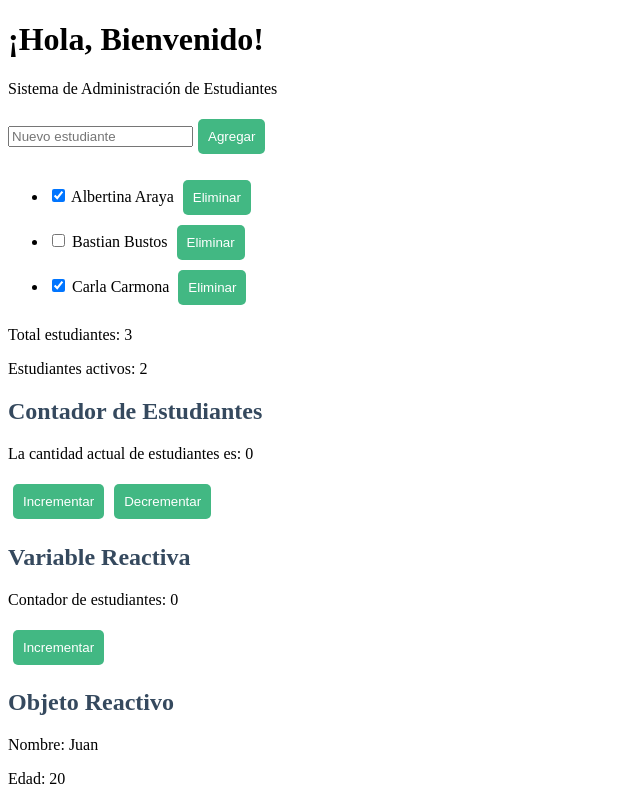
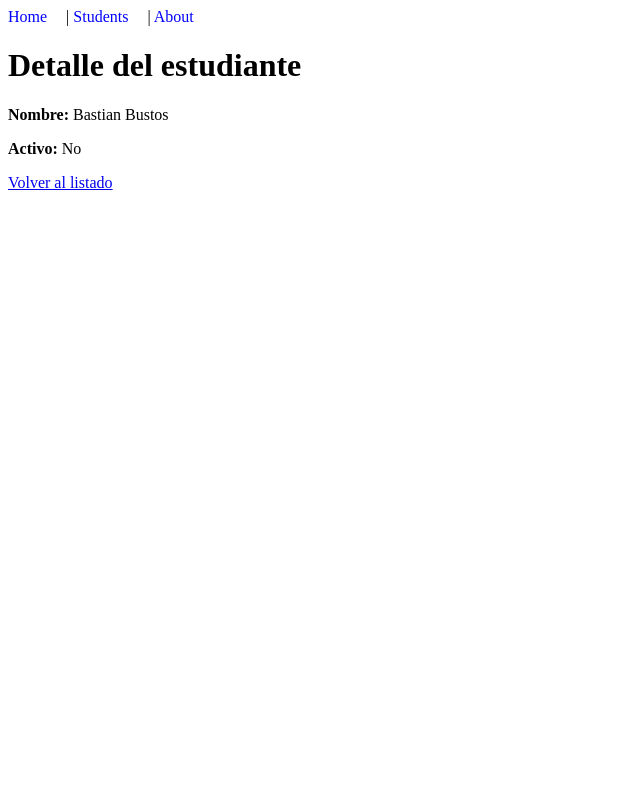
Before and after one commit to jacobvega3it/frontend-estudiantes, a Vue app: page /students/1 in a window 1280 px wide. Shown: the top 800 px of the page, without its empty margins (0-640 px from the left). Built offline with nearby package versions, Linux system fonts and the light colour scheme.

Commit message:
Se agrega Router al proyecto

```diff
--- a/package.json
+++ b/package.json
@@ -9,7 +9,8 @@
   },
   "dependencies": {
     "core-js": "^3.8.3",
-    "vue": "^3.2.13"
+    "vue": "^3.2.13",
+    "vue-router": "4"
   },
   "devDependencies": {
     "@babel/core": "^7.12.16",
--- a/src/App.vue
+++ b/src/App.vue
@@ -1,30 +1,21 @@
 <template>
   <div>
-    <h1>¡Hola, Bienvenido!</h1>
-    <p>Sistema de Administración de Estudiantes</p>
-    <ListadoEstudiantes /> <!-- Uso del componente hijo -->
-    <MiComponente /> <!-- Uso del componente hijo -->
-    <VariableReactiva /> <!-- Uso del componente hijo -->
-    <ObjetoReactivo /> <!-- Uso del componente hijo -->
-    <PropiedadesDerivadas /> <!-- Uso del componente hijo -->
+    <nav>
+      <router-link to="/home">Home</router-link> |
+      <router-link to="/students">Students</router-link> |
+      <router-link to="/about">About</router-link>
+    </nav>
+    <router-view></router-view>
   </div>
 </template>
 
-<script>
-import MiComponente from './components/MiComponente.vue' // Importación del componente hijo
-import VariableReactiva from './components/VariableReactiva.vue';
-import ObjetoReactivo from './components/ObjetoReactivo.vue';
-import PropiedadesDerivadas from './components/PropiedadesDerivadas.vue';
-import ListadoEstudiantes from './components/ListadoEstudiantes.vue';
-
-export default {
-  name: 'App', // Opcional, útil para identificar el componente
-  components: {
-    MiComponente, //Registro del componente hijo
-    VariableReactiva,
-    ObjetoReactivo,
-    PropiedadesDerivadas,
-    ListadoEstudiantes,
-  },
-}
-</script>
+<style scoped>
+  nav {
+    margin-bottom: 20px;
+  }
+  nav a {
+    margin-right: 15px;
+    text-decoration: none;
+    color: blue;
+  }
+</style>
--- /dev/null
+++ b/src/components/DetalleEstudiante.vue
@@ -0,0 +1,39 @@
+<template>
+    <div>
+        <h1>Detalle del estudiante</h1>
+        <div v-if="estudiante">
+            <p><strong>Nombre:</strong> {{ estudiante.nombre }}</p>
+            <p><strong>Activo:</strong> {{ estudiante.activo ? 'Sí' : 'No' }}</p>
+        </div>
+        <div v-else>
+            <p>Estudiante no encontrado.</p>
+        </div>
+        <RouterLink to="/students">Volver al listado</RouterLink>
+    </div>
+</template>
+
+<script>
+import { reactive } from 'vue';
+import { useRoute } from 'vue-router';
+
+export default {
+    setup() {
+        const route = useRoute();
+        const id = parseInt(route.params.id);
+
+        const estudiantes = reactive([
+            { nombre: 'Albertina Araya', activo: true },
+            { nombre: 'Bastian Bustos', activo: false },
+            { nombre: 'Carla Carmona', activo: true },
+        ]);
+
+        const estudiante = estudiantes[id];
+
+        return {
+            estudiantes,
+            estudiante,
+        };
+    },
+};
+
+</script>
--- a/src/components/ListadoEstudiantes.vue
+++ b/src/components/ListadoEstudiantes.vue
@@ -7,6 +7,7 @@
             <li v-for="(estudiante, index) in estudiantes" :key="index">
                 <input type="checkbox" v-model="estudiante.activo" />
                 {{ estudiante.nombre }}
+                <button @click="verDetalleEstudiante(index)">Detalle</button>
                 <button @click="eliminarEstudiante(index)">Eliminar</button>
             </li>
         </ul>
@@ -18,8 +19,10 @@
 
 <script>
 import { ref, reactive, computed } from 'vue';
+import { useRouter } from 'vue-router';
 
 export default {
+    name: 'ListadoEstudiantes',
     setup() {
         const nuevoEstudiante = ref('');
         const estudiantes = reactive([
@@ -27,6 +30,11 @@ export default {
             { nombre: 'Bastian Bustos', activo: false },
             { nombre: 'Carla Carmona', activo: true },
         ]);
+        const router = useRouter();
+
+        const verDetalleEstudiante = (index) => {
+            router.push(`/students/${index}`);
+        };
 
         const agregarEstudiante = () => {
             if (nuevoEstudiante.value.trim() !== '') {
@@ -49,6 +57,7 @@ export default {
             eliminarEstudiante,
             totalEstudiantes,
             estudiantesActivos,
+            verDetalleEstudiante,
         };
     },
 };
--- a/src/main.js
+++ b/src/main.js
@@ -1,4 +1,7 @@
 import { createApp } from 'vue'
 import App from './App.vue'
+import router from './router'
 
-createApp(App).mount('#app')
+const app = createApp(App);
+app.use(router);
+app.mount('#app');
--- /dev/null
+++ b/src/views/AboutView.vue
@@ -0,0 +1,6 @@
+<template>
+    <div>
+        <h1>About</h1>
+        <p>Esta es la página de información</p>
+    </div>
+</template>
--- /dev/null
+++ b/src/views/HomeView.vue
@@ -0,0 +1,6 @@
+<template>
+    <div>
+        <h1>Home</h1>
+        <p>Bienvenido a la página principal.</p>
+    </div>
+</template>
--- /dev/null
+++ b/src/views/StudentDetailView.vue
@@ -0,0 +1,18 @@
+<template>
+    <div>
+        <DetalleEstudiante />
+    </div>
+</template>
+
+<script>
+
+import DetalleEstudiante from '@/components/DetalleEstudiante.vue';
+
+export default {
+    name: 'StudentDetailView',
+    components: {
+        DetalleEstudiante,
+    },
+};
+
+</script>
--- /dev/null
+++ b/src/views/StudentsListView.vue
@@ -0,0 +1,18 @@
+<template>
+    <div>
+        <ListadoEstudiantes />
+    </div>
+</template>
+
+<script>
+
+import ListadoEstudiantes from '../components/ListadoEstudiantes.vue';
+
+export default {
+    name: 'StudentsListView',
+    components: {
+        ListadoEstudiantes,
+    },
+};
+
+</script>
```
Also changed, not shown: src/router/index.js (added, +19 -0 lines), 1 other file (tests, documents, lock files or other folders).
